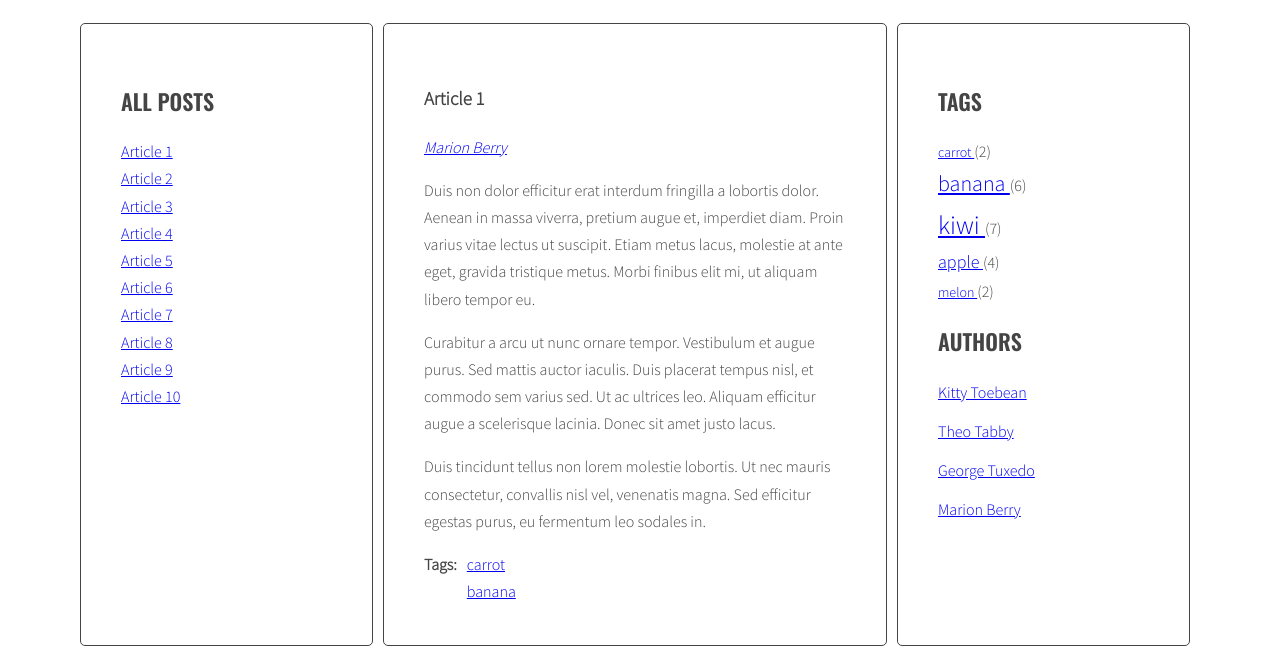
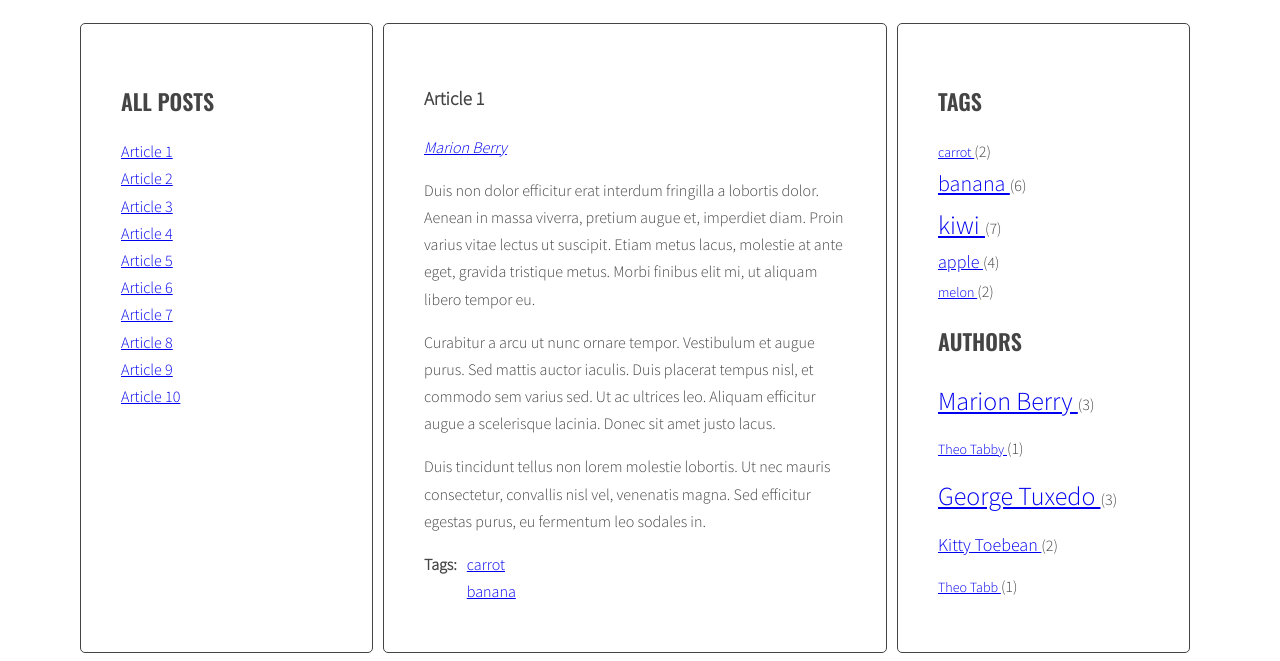
Before and after one commit to mberdys/javascript-blog, a website: page index.html in a window 1280 px wide. Shown: the part 220-881 px from the top of the page. Drawn offline with nearby package versions, Linux system fonts and the light colour scheme.

Commit message:
Add calculateAuthorsParams and calculateAuthorClass functions

```diff
--- a/index.html
+++ b/index.html
@@ -183,26 +183,6 @@
           </ul>
           <h2 class="section-title">Authors</h2>
           <ul class="list authors">
-            <li>
-              <a href="#">
-                <span class="author-name">Kitty Toebean</span>
-              </a>
-            </li>
-            <li>
-              <a href="#">
-                <span class="author-name">Theo Tabby</span>
-              </a>
-            </li>
-            <li>
-              <a href="#">
-                <span class="author-name">George Tuxedo</span>
-              </a>
-            </li>
-            <li>
-              <a href="#">
-                <span class="author-name">Marion Berry</span>
-              </a>
-            </li>
           </ul>
         </aside>
       </main>
--- a/js/script.js
+++ b/js/script.js
@@ -45,6 +45,7 @@ const optArticleAuthorSelector = '.post-author';
 const optTagsListSelector = '.tags.list';
 const optCloudClassCount = 5;
 const optCloudClassPrefix = 'tag-size-';
+const optAuthorsListSelector = '.authors.list';
 
 function generateTitleLinks(customSelector = '') {
   console.log('Link was generated!');
@@ -92,16 +93,13 @@ function calculateTagsParams(tags) {
     params.max = Math.max(tags[tag], params.max);
     params.min = Math.min(tags[tag], params.min);
     console.log(tag + ' is used ' + tags[tag] + ' times');
-    console.log(params);
   }
 
   return params;
 }
 
 function calculateTagClass(count, params) {
-
-  const classNumber = Math.floor( ( (count - params.min) / (params.max - params.min) ) * optCloudClassCount - 1 + 1 );
-
+  const classNumber = Math.floor( ( (count - params.min) / (params.max - params.min) ) * optCloudClassCount + 1 );
   return optCloudClassPrefix + classNumber;
 }
 
@@ -215,8 +213,27 @@ function addClickListenersToTags() {
 addClickListenersToTags();
 
 
-function generateAuthors(){
+function calculateAuthorsParams(authors) {
+  const params = {max: 0, min: 999999};
+
+  for(let author in authors) {
+    params.max = Math.max(authors[author], params.max);
+    params.min = Math.min(authors[author], params.min);
+    console.log(author + ' is used ' + authors[author] + ' times');
+  }
+
+  return params;
+}
+
+function calculateAuthorClass(count, params) {
+  const classNumber = Math.floor( ( (count - params.min) / (params.max - params.min) ) * optCloudClassCount + 1 );
+
+  return optCloudClassPrefix + classNumber;
+}
+
+function generateAuthors() {
   console.log('Author is generated!');
+  let allAuthors = {};
   /* find all articles */
   const articles = document.querySelectorAll(optArticleSelector);
   console.log('articles: ' + articles);
@@ -235,9 +252,30 @@ function generateAuthors(){
     console.log('linkhtml: ' + linkHTML);
     html = html + linkHTML;
 
+    if(!allAuthors.hasOwnProperty(articleAuthor)) {
+      allAuthors[articleAuthor] = 1;
+    } else {
+      allAuthors[articleAuthor]++;
+    }
     /* END LOOP: for every article: */
     authorWrapper.innerHTML = html;
   }
+
+  const authorList = document.querySelector(optAuthorsListSelector);
+  const authorParams = calculateAuthorsParams(allAuthors);
+  console.log(authorParams);
+
+  let allAuthorsHTML = '';
+
+  for(let author in allAuthors) {
+    const authorLinkHTML = calculateAuthorClass(allAuthors[author], authorParams);
+    console.log('authorLinkHTML: ' + authorLinkHTML);
+    allAuthorsHTML += '<li><a class="'+ authorLinkHTML +'" href="#author' + author + '">' + author + ' </a> (' + allAuthors[author] + ')' + '</li>';
+  }
+  console.log(allAuthorsHTML);
+
+  authorList.innerHTML = allAuthorsHTML;
+  console.log(allAuthors);
 }
 
 generateAuthors();
--- a/sass/style.scss
+++ b/sass/style.scss
@@ -121,19 +121,19 @@ body {
 }
 
 /* Right Sidebar */
-.tag-size-0 {
+.tag-size-1 {
   font-size: 14px;
 }
 
-.tag-size-2 {
+.tag-size-3 {
   font-size: 18px;
 }
 
-.tag-size-4 {
+.tag-size-5 {
   font-size: 22px;
 }
 
-.tag-size-5 {
+.tag-size-6 {
   font-size: 26px;
 }
 
```
Also changed, not shown: css/style.css.
